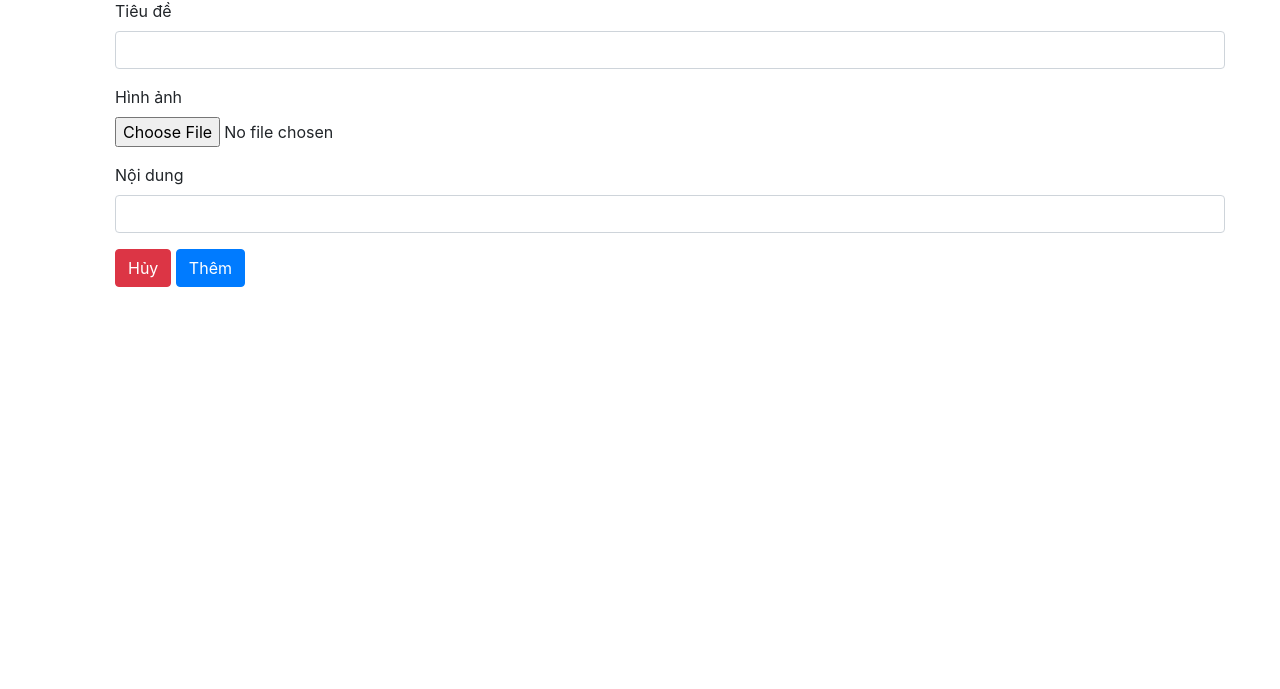
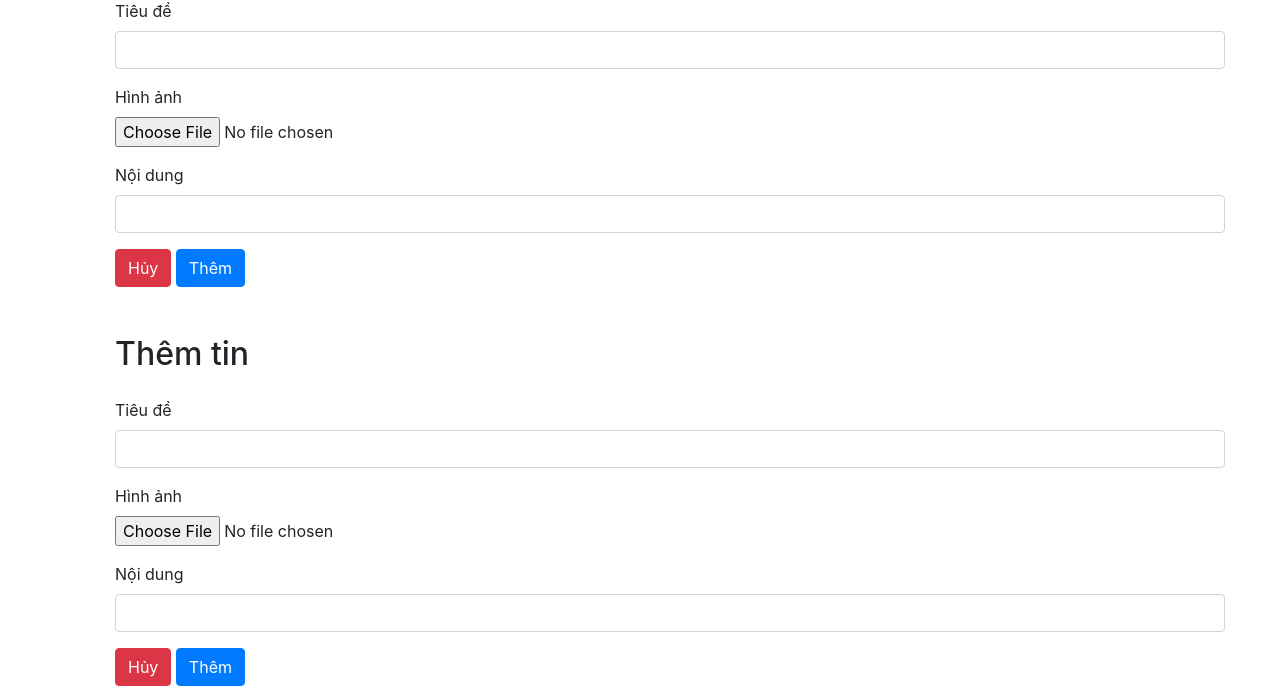
Before and after one commit to juliansad04/DuAnMott_nhom9, a PHP site: page /3tmobile/admin/news/add.php in a window 1280 px wide. Shown: the part 111-800 px from the top of the page. Run offline with PHP 8.4, Linux system fonts and the light colour scheme.

Commit message:
N9_admin_26: add_news

```diff
--- a/admin/news/add.php
+++ b/admin/news/add.php
@@ -36,3 +36,46 @@
 <script src="https://code.jquery.com/jquery-3.3.1.slim.min.js"></script>
 <script src="https://cdnjs.cloudflare.com/ajax/libs/popper.js/1.14.7/umd/popper.min.js"></script>
 <script src="https://stackpath.bootstrapcdn.com/bootstrap/4.3.1/js/bootstrap.min.js"></script>
+
+</body>
+</html><!DOCTYPE html>
+<html lang="en">
+<head>
+    <meta charset="UTF-8">
+    <meta name="viewport" content="width=device-width, initial-scale=1.0">
+    <title>Thêm mới tin tức</title>
+    <!-- Thêm link CSS của Bootstrap -->
+    <link href="https://stackpath.bootstrapcdn.com/bootstrap/4.3.1/css/bootstrap.min.css" rel="stylesheet">
+</head>
+<body>
+
+<div class="container mt-5" style="margin-left: 100px;">
+    <h2 class="mb-4">Thêm tin</h2>
+
+    <form method="post" enctype="multipart/form-data" onsubmit="return validateNew()">
+        <div class="form-group">
+            <label for="title_news">Tiêu đề</label>
+            <input type="text" class="form-control" id="title_news" name="title_news" required>
+            <span id="titleError" style="color: red;"></span>
+        </div>
+        <div class="form-group">
+            <label for="img_news">Hình ảnh</label>
+            <input type="file" class="form-control-file" id="img_news" name="img_news" accept="image/*">
+        </div>
+        <div class="form-group">
+            <label for="content_news">Nội dung</label>
+            <input type="text" class="form-control" id="content_news" name="content_news">
+            <span id="contentError" style="color: red;"></span>
+        </div>
+        <a href="index.php?act=listnews" type="button" class="btn btn-danger">Hủy</a>
+        <button class="btn btn-primary" name="addNews">Thêm</button>
+    </form>
+</div>
+<script src="/validate/validatenews.js"></script>
+<!-- Thêm link JavaScript của Bootstrap (nếu cần) -->
+<script src="https://code.jquery.com/jquery-3.3.1.slim.min.js"></script>
+<script src="https://cdnjs.cloudflare.com/ajax/libs/popper.js/1.14.7/umd/popper.min.js"></script>
+<script src="https://stackpath.bootstrapcdn.com/bootstrap/4.3.1/js/bootstrap.min.js"></script>
+
+</body>
+</html>
```
